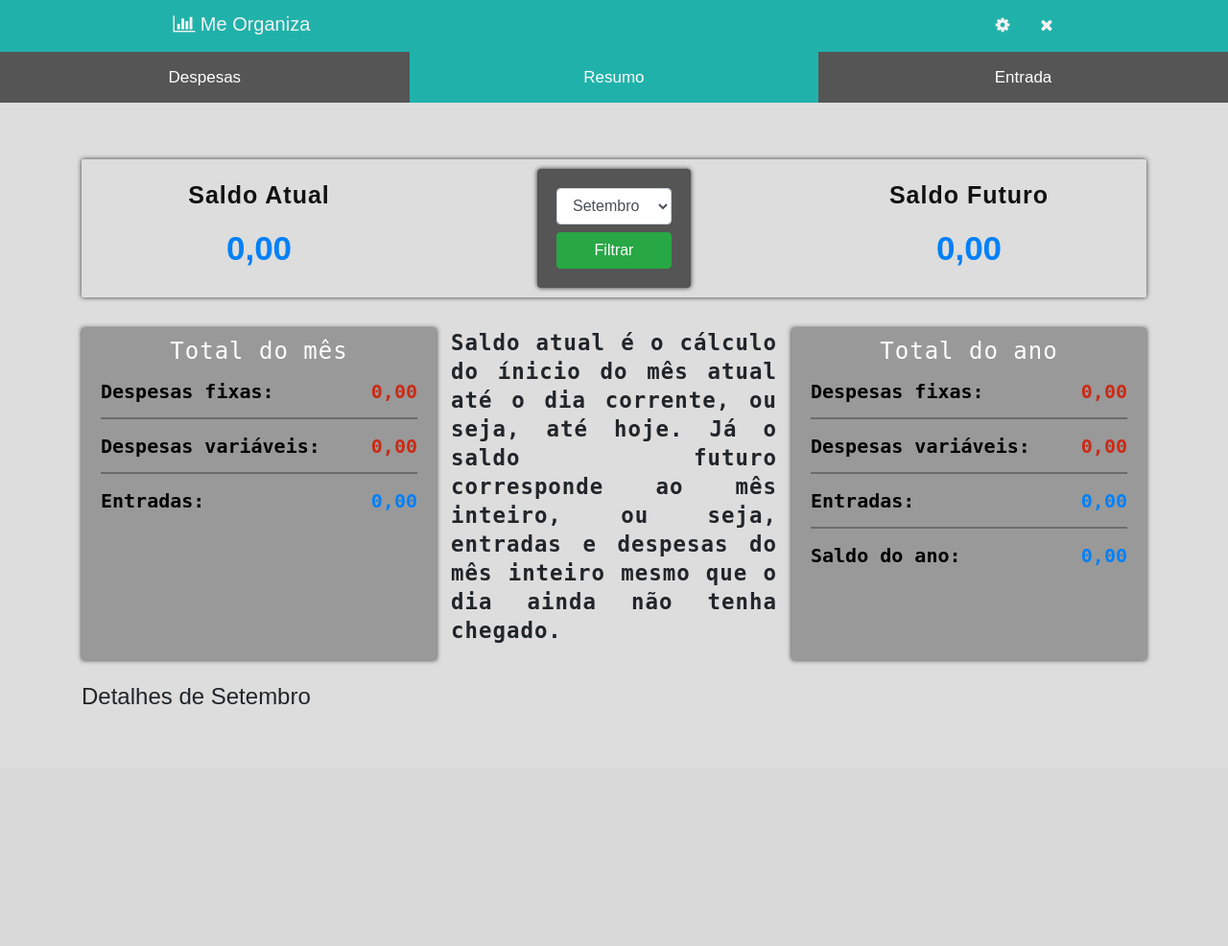
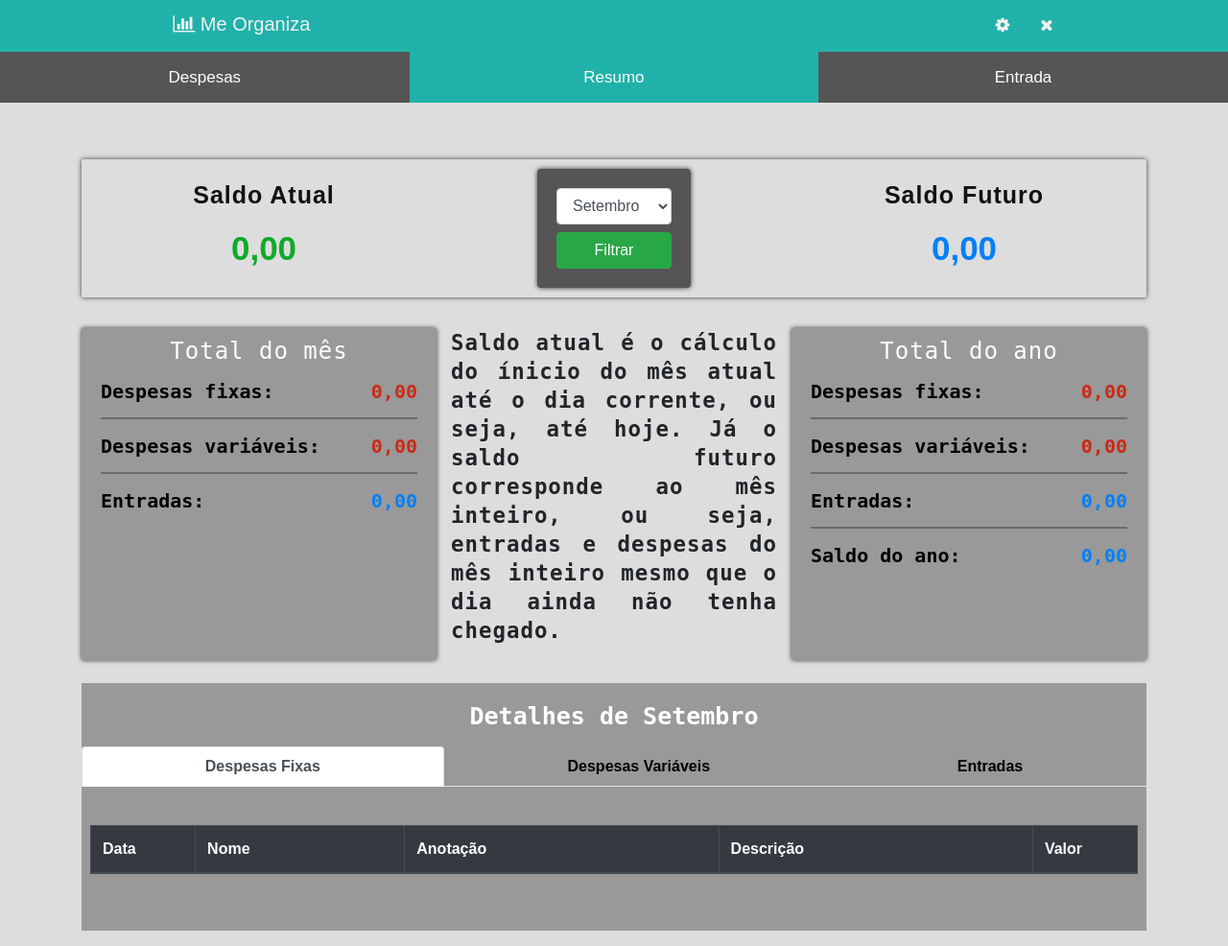
Before and after one commit to Ueverton21/meorganiza, a PHP site: page /resumo in a window 1280 px wide. Shown: the whole page at 96% size. Before the commit the page ends 734 px from the top, so only its background shows below. Run offline with PHP 8.4, Linux system fonts and the light colour scheme; the visitor is signed in with stand-in values (Sample User, id 1); data that the repository does not hold is empty; some libraries are stand-ins or nearby versions.

Commit message:
Implementação do design de detalhes na página resumo

```diff
--- a/css/resumo.css
+++ b/css/resumo.css
@@ -32,6 +32,10 @@ div.saldo h5{
 
 h5.positivo{
     color: rgb(2, 128, 247);
+}
+
+h5.atual{
+    color: rgb(16, 170, 42);
 }
 
 h5.negativo{
@@ -88,3 +92,20 @@ div.quadro h5 span.gasto{
 div.quadro h5 span.ganho{
     color: rgb(2, 128, 247);
 }
+
+div.detalhes{
+    padding: 20px 0;
+    background-color: #999;
+}
+
+div.detalhes h4{
+    font-family: monospace;
+    font-size: 25px;
+    font-weight: bold;
+    color: #FFF;
+}
+
+div.detalhes ul li a{
+    color: #000;
+    font-weight: bold;
+}
--- a/resumo/index.php
+++ b/resumo/index.php
@@ -84,7 +84,7 @@
   <a href="../entrada" class="tablink" >Entrada</a>
 
   <div class="container mb-3">
-    <div class="saldo row justify-content-between align-items-center">
+    <div class="saldo row justify-content-around align-items-center">
       <div class="col-4">
         <?php
           if(isset($saldo_atual)){
@@ -98,7 +98,7 @@
           }
           else{
         ?>
-            <h5 class="positivo"><?php echo number_format($saldo_atual, 2,',','');?></h5>
+            <h5 class="atual"><?php echo number_format($saldo_atual, 2,',','');?></h5>
         <?php
             }
           }
@@ -209,9 +209,68 @@
       </div>
     </div>
     <div class="detalhes mt-4">
-      <h4>Detalhes de <?php echo $arrayMes[intval($mes)-1]; ?></h4>
+      <h4 class="text-center">Detalhes de <?php echo $arrayMes[intval($mes)-1]; ?></h4>
 
+      <ul class="nav nav-tabs nav-fill mt-3" id="pillsNave" role="tablist">
+        <li class="nav-item">
+          <a class="nav-link active" id="nav-tabs-01" data-toggle="tab" role="tab" href="#nav-01">Despesas Fixas</a>
+        </li>
+        <li class="nav-item">
+          <a class="nav-link" id="nav-tabs-02" data-toggle="tab" role="tab" href="#nav-02">Despesas Variáveis</a>
+        </li>
+        <li class="nav-item">
+          <a class="nav-link" id="nav-tabs-03" data-toggle="tab" role="tab" href="#nav-03">Entradas</a>
+        </li>
+      </ul>
+
+      <div class="tab-content" id="nav-tabContent">
+        <!-- DESPESAS FIXAS -->
+        <div class="tab-pane fade show active" id="nav-01" role="tabpanel">
+          <div class="row">
+            <div class="col-sm-12 p-4">
+              <table class="table table-dark table-bordered mt-3">
+                <thead class="thead-dark">
+                  <tr class="header">
+                    <th style="width:10%;">Data</th>
+                    <th style="width:20%;">Nome</th>
+                    <th style="width:30%;">Anotação</th>
+                    <th style="width:30%;">Descrição</th>
+                    <th style="width:10%;">Valor</th>
+                  </tr>
+                </thead>
+                <tr>
+                </tr>
+              </table>
+            </div>
+          </div>
+        </div>
+        <!-- DESPESAS VARIÁVEIS -->
+        <div class="tab-pane fade show" id="nav-02" role="tabpanel">
+          <div class="row">
+            <div class="col-sm-12 p-4">
+              <table class="table table-dark table-bordered mt-3">
+                <thead class="thead-dark">
+                  <tr class="header">
+                    <th style="width:10%;">DETET</th>
+                    <th style="width:20%;">Nome</th>
+                    <th style="width:30%;">Anotação</th>
+                    <th style="width:30%;">Descrição</th>
+                    <th style="width:10%;">Valor</th>
+                  </tr>
+                </thead>
+                <tr>
+                </tr>
+              </table>
+            </div>
+          </div>
+        </div>
+
+      </div>
     </div>
+
   </div>
+  <script src="../node_modules/jquery/dist/jquery.js"></script>
+  <script src="../node_modules/popper.js/dist/umd/popper.min.js"></script>
+  <script src="../node_modules/bootstrap/dist/js/bootstrap.js"></script>
 </body>
 </html>
```
